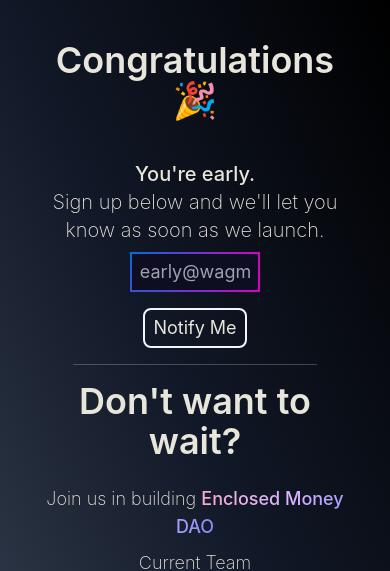
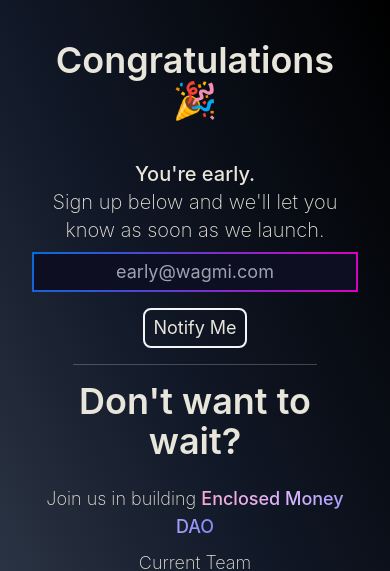
Before and after one commit to SJDunkelman/enclosed.money, an Astro site: page /join in a window 390 px wide. Shown: the top 571 px of the page. Built offline with nearby package versions, Linux system fonts and the light colour scheme; Astro itself is replaced by a stand-in of ours; a web font is replaced by a local one.

Commit message:
fixed join email on mobile

```diff
--- a/src/components/EmailSignup.jsx
+++ b/src/components/EmailSignup.jsx
@@ -18,7 +18,7 @@
 
   return (
     <form ref={form} onSubmit={sendEmail} class="flex flex-col items-center space-y-4 w-full">
-      <input type="email" name="user_email" class="text-black px-2 py-1 w-2/5 text-center btn-gradient-border active:bg-white active:bg-opacity-20" required placeholder="early@wagmi.com" />
+      <input type="email" name="user_email" class="text-black px-2 py-1 w-full md:w-2/5 text-center btn-gradient-border active:bg-white active:bg-opacity-20" required placeholder="early@wagmi.com" />
       {
         signedUp === true ?
         <p className="gradient-text">Thanks for signing up! We'll email you within 24 hours</p> :
```
